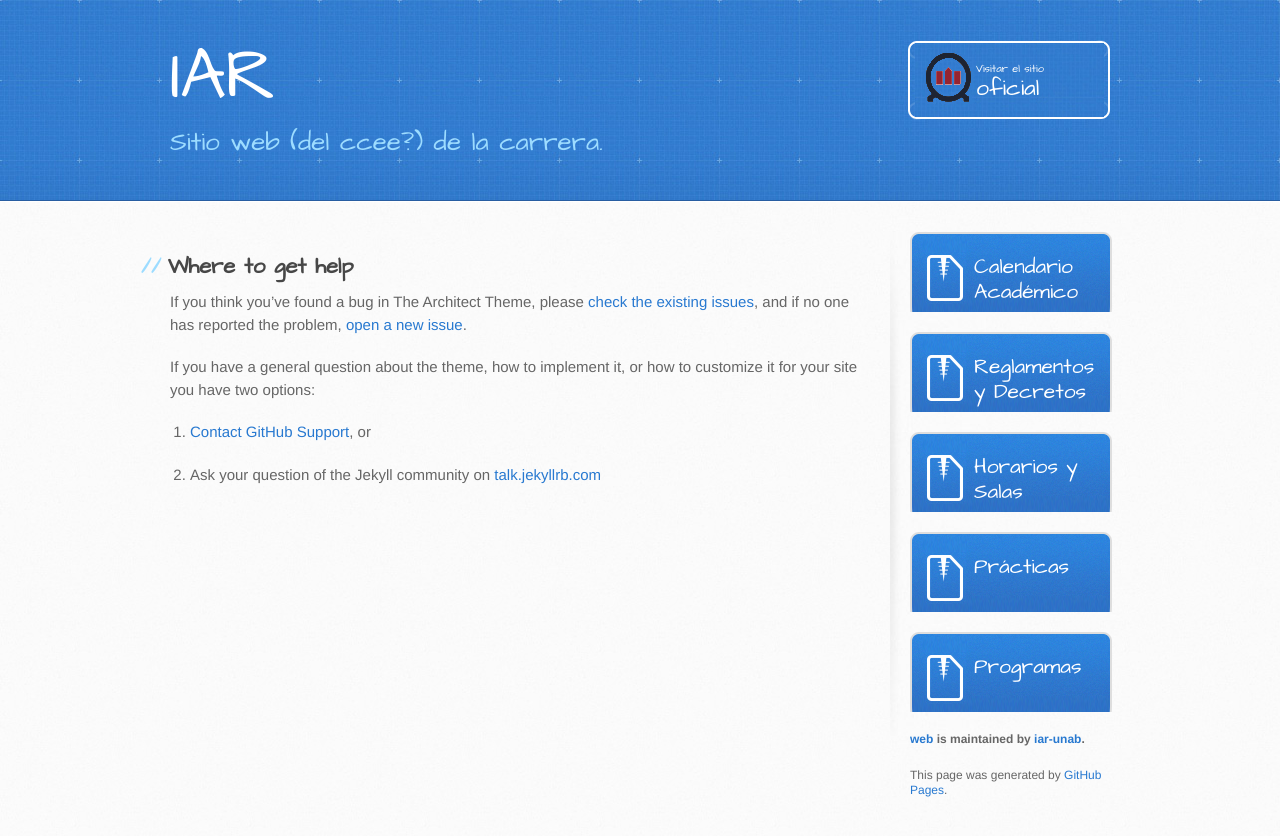
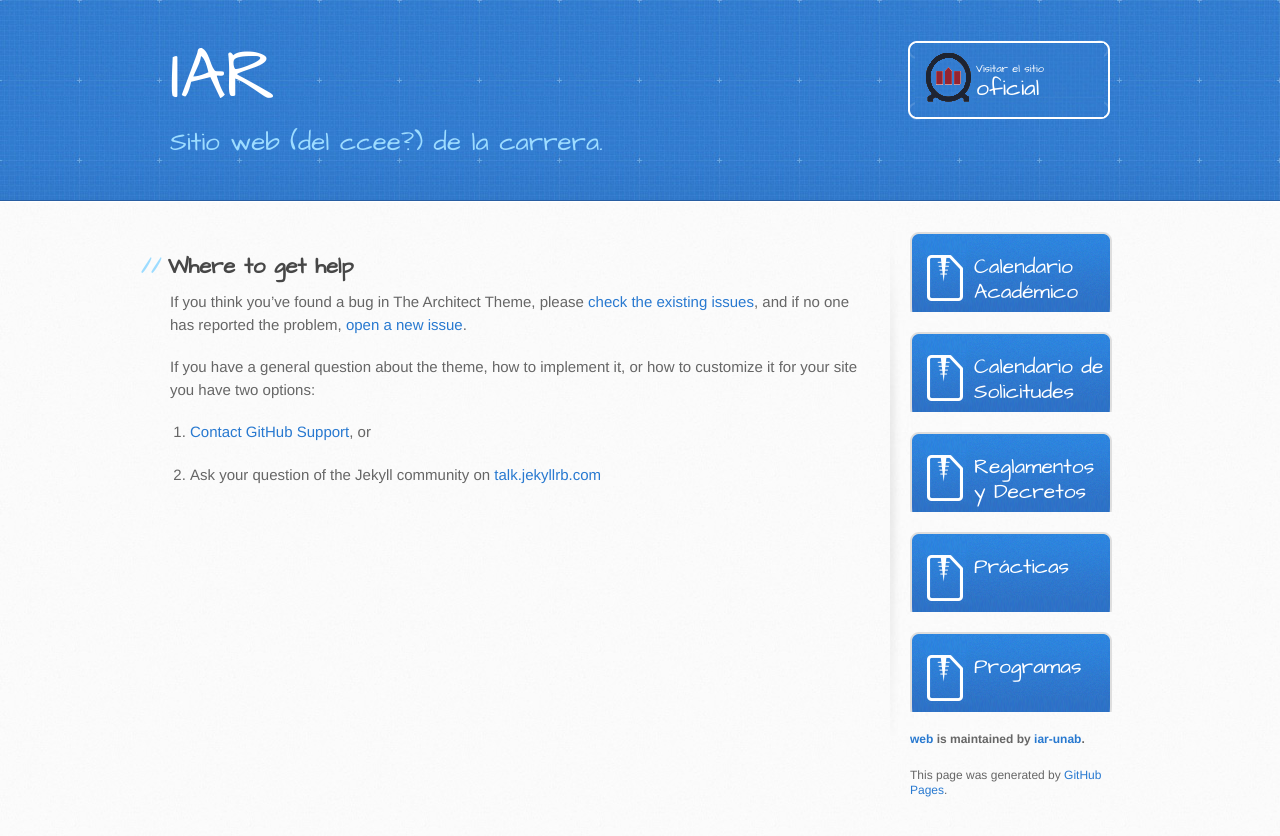
Before and after one commit to iar-unab/web, a Jekyll site: the page built from docs/SUPPORT.md, in a window 1280 px wide. Shown: the top 836 px of the page. Built offline with Jekyll 4.4.1, drawn with Linux system fonts in a browser that asks for light colours; our own code applies the rules of GitHub Pages for plain Markdown files.

Commit message:
Update default.html

```diff
--- a/_layouts/default.html
+++ b/_layouts/default.html
@@ -38,14 +38,14 @@
 
         <aside id="sidebar">
 
-            <a href="https://iar-unab.github.io/web/calendario2020.pdf" class="button" target="_blank">
+            <a href="https://iar-unab.github.io/web/calendario2021.pdf" class="button" target="_blank">
               Calendario Académico
+            </a>
+            <a href="https://iar-unab.github.io/web/solicitudes2021.pdf" class="button" target="_blank">
+              Calendario de Solicitudes
             </a>
             <a href="https://iar-unab.github.io/web/alumnos" class="button">
               Reglamentos y Decretos
-            </a>
-            <a href="https://iar-unab.github.io/web/horarios" class="button">
-              Horarios y Salas
             </a>
             <a href="https://iar-unab.github.io/web/alumnos#practicas" class="button">
               Prácticas            </a>
```
